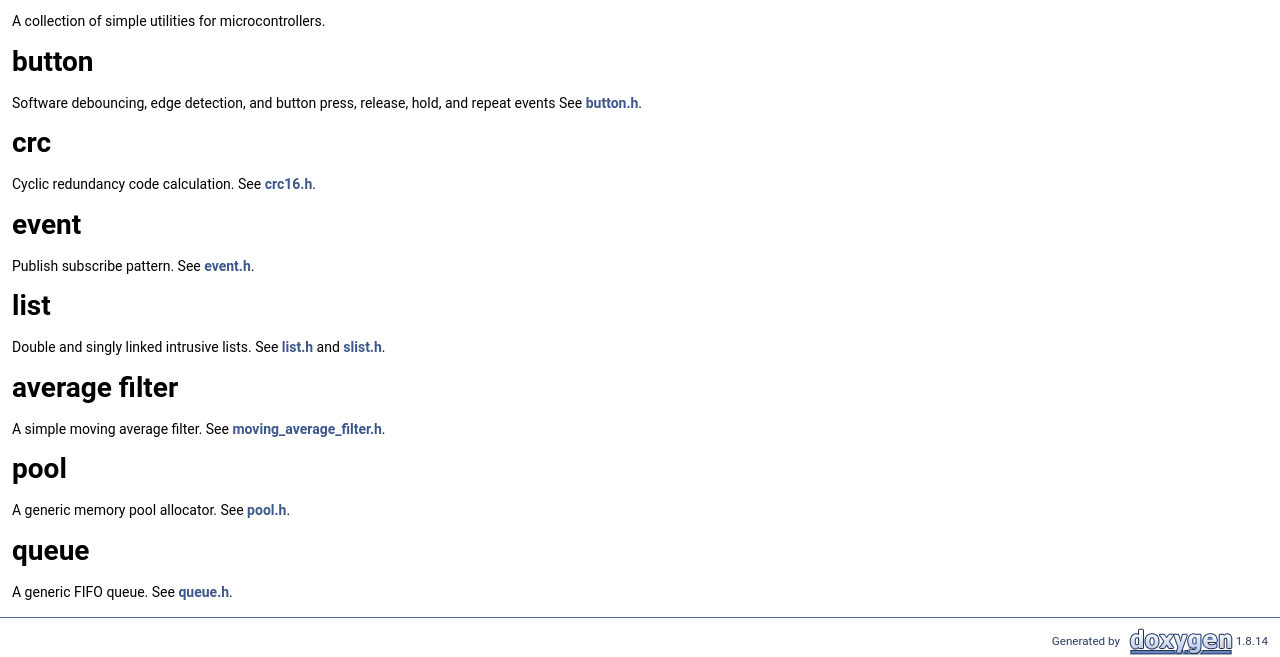
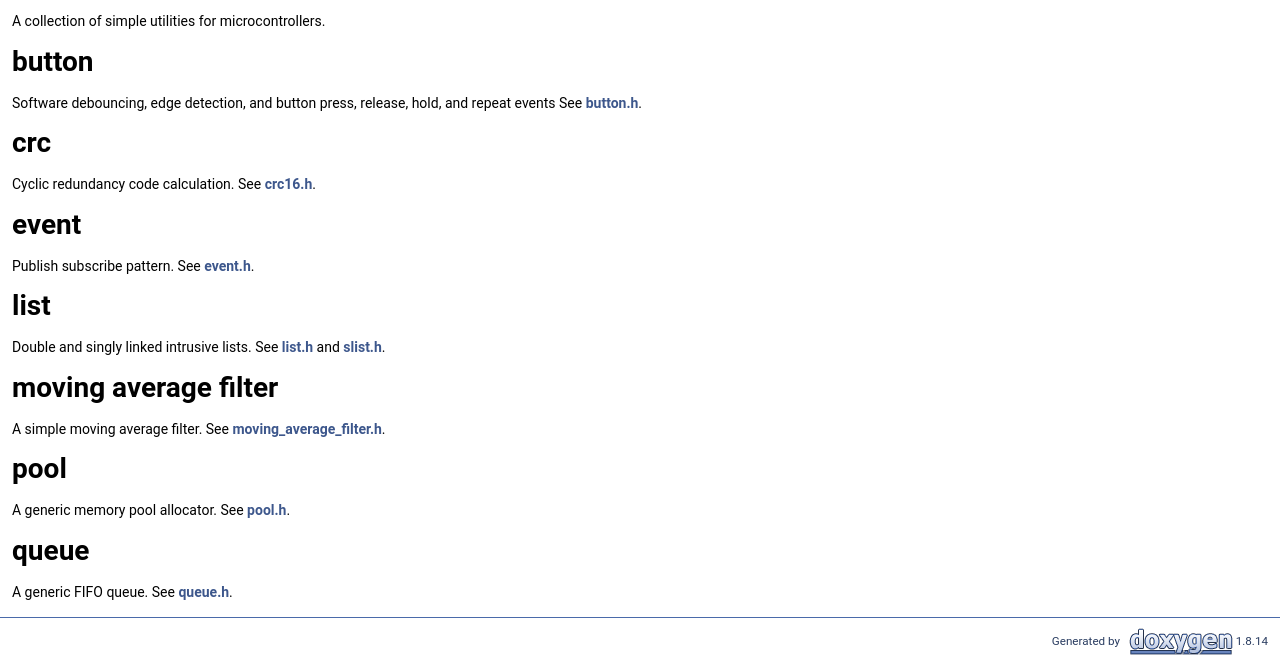
Before and after one commit to clnhlzmn/utils, a plain HTML site: page docs/index.html in a window 1280 px wide. Shown: the part 173-830 px from the top of the page. Drawn offline with Linux system fonts and the light colour scheme.

Commit message:
update doxygen html

```diff
--- a/docs/index.html
+++ b/docs/index.html
@@ -79,8 +79,8 @@ event</h1>
 <h1><a class="anchor" id="list"></a>
 list</h1>
 <p>Double and singly linked intrusive lists. See <a class="el" href="list_8h.html">list.h</a> and <a class="el" href="slist_8h.html">slist.h</a>.</p>
-<h1><a class="anchor" id="moving"></a>
-average filter</h1>
+<h1><a class="anchor" id="moving_average_filter"></a>
+moving average filter</h1>
 <p>A simple moving average filter. See <a class="el" href="moving__average__filter_8h.html">moving_average_filter.h</a>.</p>
 <h1><a class="anchor" id="pool"></a>
 pool</h1>
```
